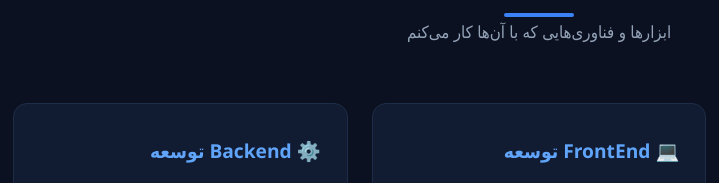
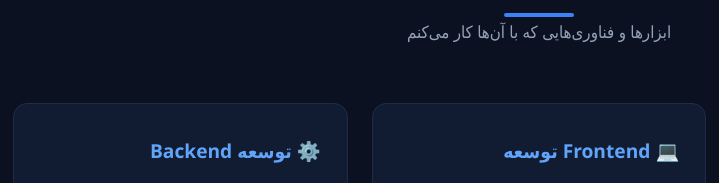
Before and after one commit to saeeddesignai-star/Lotfi, a plain HTML site: page index.html in a window 1280 px wide. Shown: the part 1635-1818 px from the top of the page, 101-820 px from the left. Drawn offline with Linux system fonts and the light colour scheme.

Commit message:
Update index.html

```diff
--- a/index.html
+++ b/index.html
@@ -909,7 +909,7 @@
                     </div>
                 </div>
                 <div class="skill-category">
-                    <h3>💻 FrontEnd توسعه </h3>
+                    <h3>💻 Frontend توسعه </h3>
                     <div class="skill-tags">
                         <span class="skill-tag">HTML5</span>
                         <span class="skill-tag">CSS3 / SASS</span>
@@ -921,7 +921,7 @@
                     </div>
                 </div>
                 <div class="skill-category">
-                    <h3>⚙️ Backend توسعه </h3>
+                    <h3>⚙️ توسعه Backend </h3>
                     <div class="skill-tags">
                         <span class="skill-tag">Node.js</span>
                         <span class="skill-tag">Express.js</span>
```
